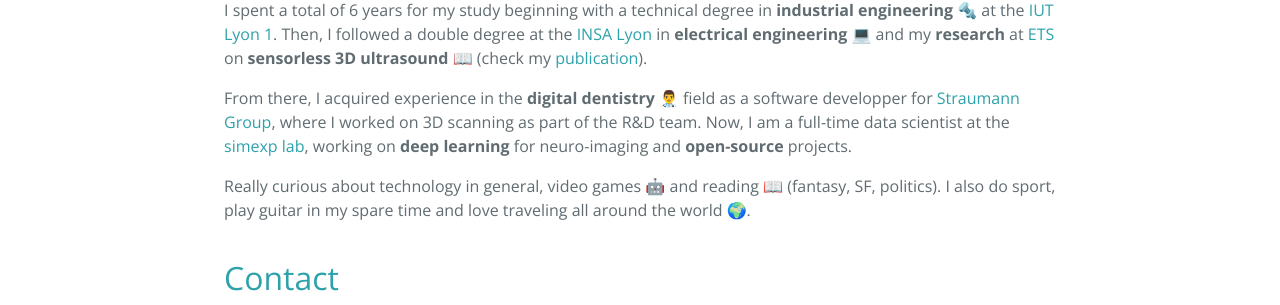
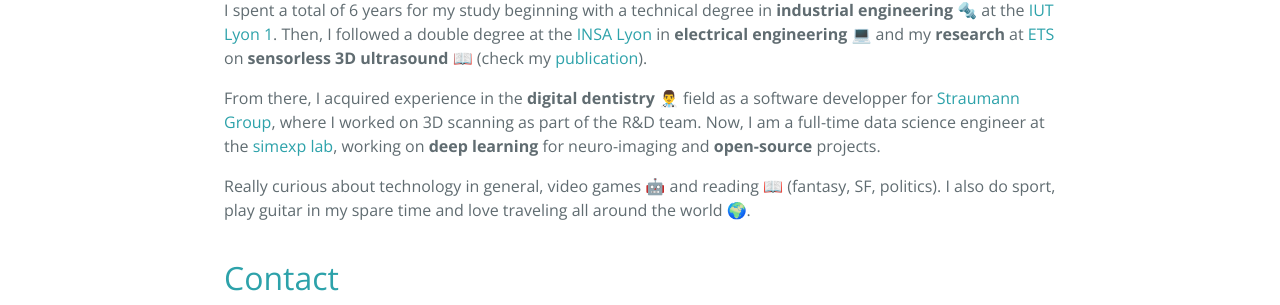
Before and after one commit to ltetrel/ltetrel.github.io, a Jekyll site: the page built from contact.md, in a window 1280 px wide. Shown: the part 397-702 px from the top of the page. Built offline with Jekyll 4.4.1, drawn with Linux system fonts in a browser that asks for light colours; nearby versions of some CDN libraries.

Commit message:
now showing curiosity rover live temperature measurement

```diff
--- a/_layouts/home.html
+++ b/_layouts/home.html
@@ -6,7 +6,7 @@
 
   {{ content }}
 
-  <img src="../intro_image.jpg" alt="intro image" width="400" style="border:5px solid black; border-radius: 8px"/>
+  <iframe src='https://mars.nasa.gov/layout/embed/image/mslweather/' width='950' height='530'  scrolling='no' frameborder='0'></iframe>
 
   <h2>Latest Posts</h2>
 
--- a/contact.md
+++ b/contact.md
@@ -11,7 +11,7 @@
 I spent a total of 6 years for my study beginning with a technical degree in **industrial engineering** 🔩 at the [IUT Lyon 1](https://iut.univ-lyon1.fr/formation/offre-de-formations/gim/dut-genie-industriel-et-maintenance-602581.kjsp?RH=1432134288557). Then, I followed a double degree at the [INSA Lyon](https://www.insa-lyon.fr/) in **electrical engineering** 💻 and my **research** at [ETS](https://www.etsmtl.ca/) on **sensorless 3D ultrasound** 📖 (check my [publication](https://link.springer.com/chapter/10.1007/978-3-319-47157-0_25)).
 
 From there, I acquired experience in the **digital dentistry** 👨‍⚕ field as a software developper for [Straumann Group](https://www.straumann.com/group/en/home.html), where I worked on 3D scanning as part of the R&D team.
-Now, I am a full-time data scientist at the [simexp lab](https://simexp.github.io/lab-website/), working on **deep learning** for neuro-imaging and **open-source** projects.
+Now, I am a full-time data science engineer at the [simexp lab](https://simexp.github.io/lab-website/), working on **deep learning** for neuro-imaging and **open-source** projects.
 
 Really curious about technology in general, video games 🤖 and reading 📖 (fantasy, SF, politics). I also do sport, play guitar in my spare time and love traveling all around the world 🌍.
 
```
